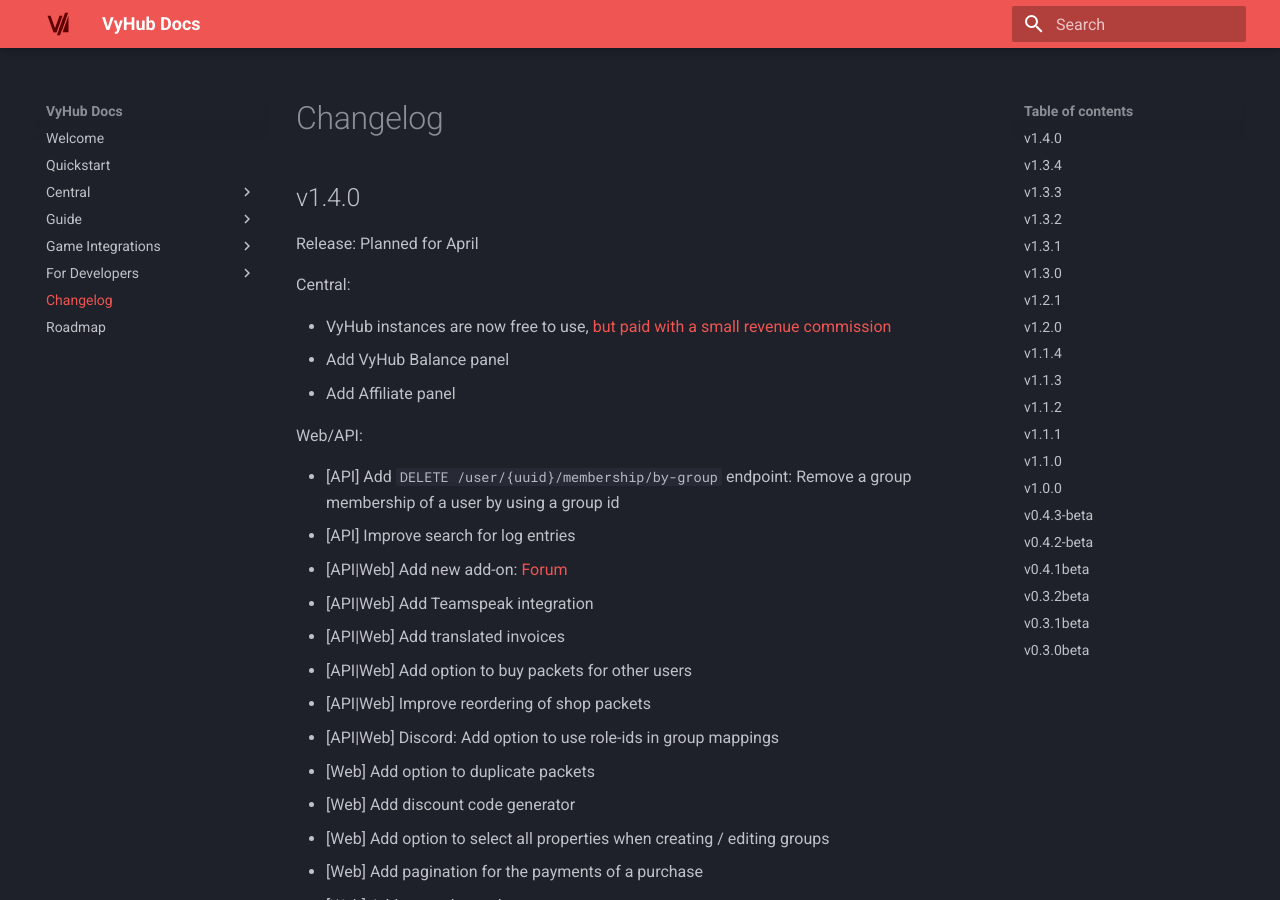
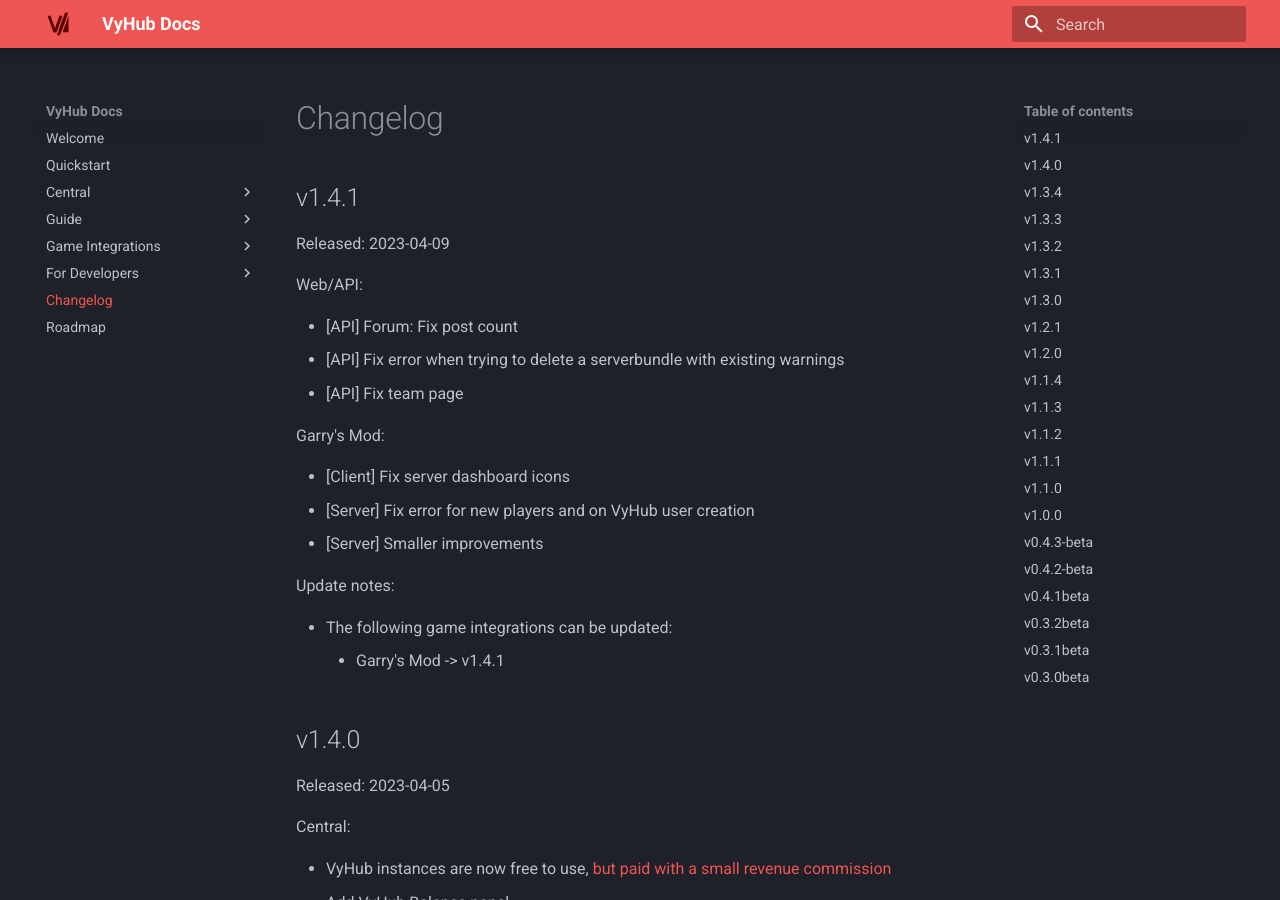
Before and after one commit to nyx-project/vyhub-documentation, an MkDocs documentation site: the page built from docs/changelog.md, in a window 1280 px wide and 900 px high. Built offline with MkDocs 1.6.1 and Material for MkDocs 9.7.7, drawn with Linux system fonts in a browser that asks for light colours; the version menu is left out.

Commit message:
Add changelog 1.4.1

```diff
--- a/docs/changelog.md
+++ b/docs/changelog.md
@@ -1,8 +1,29 @@
 # Changelog
+
+## v1.4.1
+
+Released: 2023-04-09
+
+Web/API:
+
+- [API] Forum: Fix post count
+- [API] Fix error when trying to delete a serverbundle with existing warnings
+- [API] Fix team page
+
+Garry's Mod:
+
+- [Client] Fix server dashboard icons
+- [Server] Fix error for new players and on VyHub user creation
+- [Server] Smaller improvements
+
+Update notes:
+
+- The following game integrations can be updated:
+    - Garry's Mod -> v1.4.1
 
 ## v1.4.0
 
-Release: Planned for April
+Released: 2023-04-05
 
 Central:
 
```
